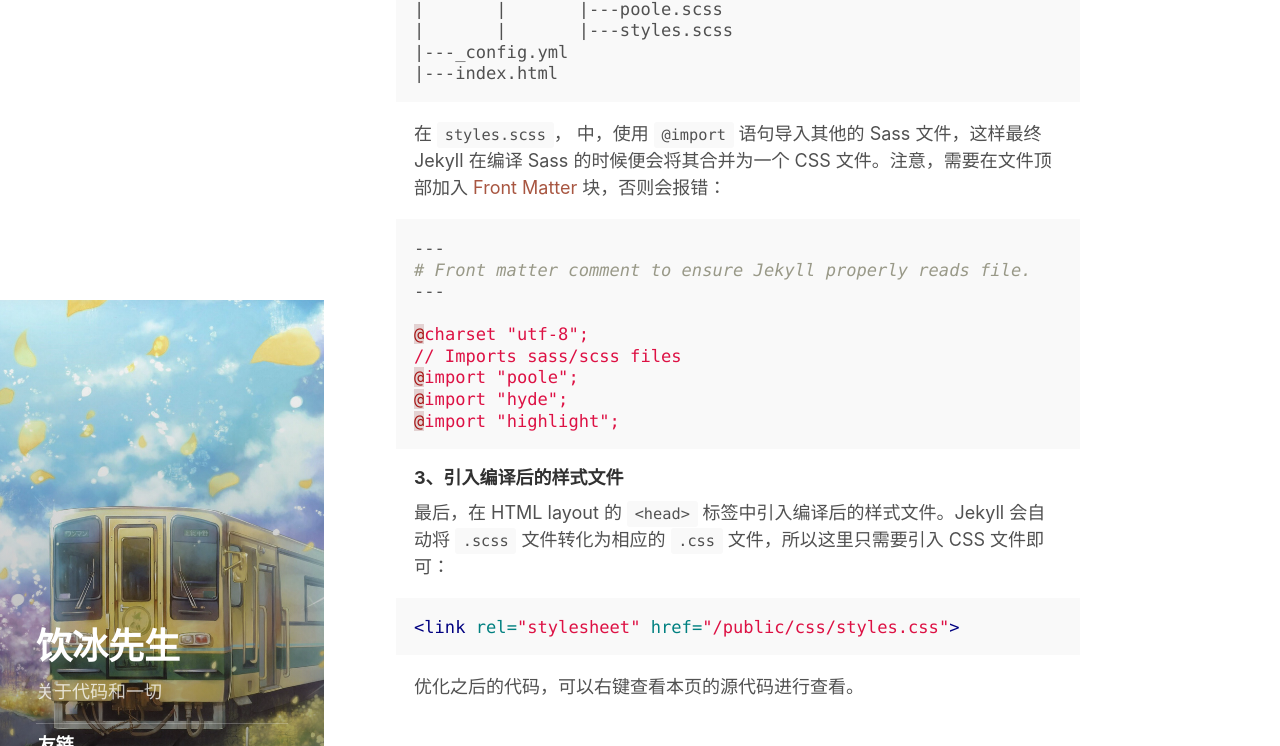
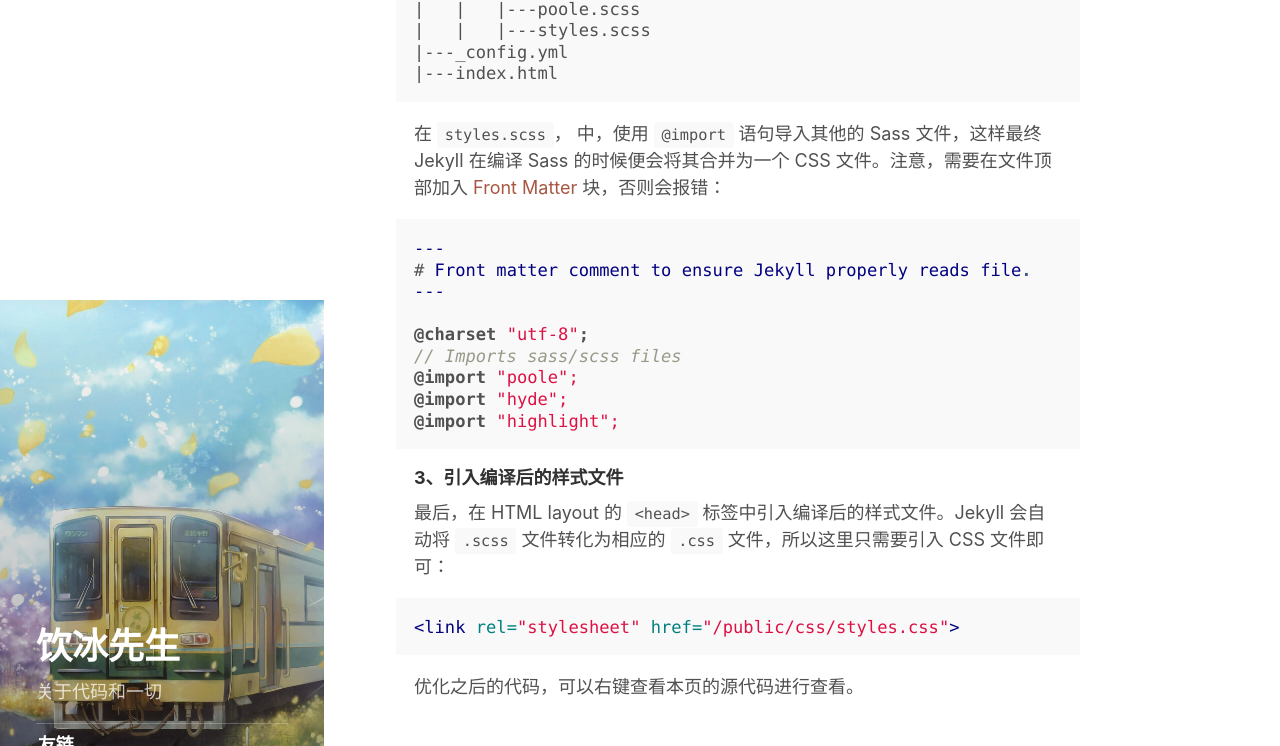
Before and after one commit to ybm/myanbin.github.io, a Jekyll site: the page built from _posts/2016-04-10-compress-html-in-jekyll.md, in a window 1280 px wide and 900 px high, scrolled down 1506 px, cut to the strip 0-746 px from the top of the window. Built offline with Jekyll 4.4.1, drawn with Linux system fonts in a browser that asks for light colours.

```diff
--- a/_posts/2016-04-10-compress-html-in-jekyll.md
+++ b/_posts/2016-04-10-compress-html-in-jekyll.md
@@ -55,11 +55,11 @@ myblog
 |---_layouts
 |---_posts
 |---public
-|	|---css
-|	|	|---highlight.scss
-|	|	|---hyde.scss
-|	|	|---poole.scss
-|	|	|---styles.scss
+|   |---css
+|   |   |---highlight.scss
+|   |   |---hyde.scss
+|   |   |---poole.scss
+|   |   |---styles.scss
 |---_config.yml
 |---index.html
 ~~~
@@ -67,7 +67,7 @@ myblog
 
 在 `styles.scss`， 中，使用 `@import` 语句导入其他的 Sass 文件，这样最终 Jekyll 在编译 Sass 的时候便会将其合并为一个 CSS 文件。注意，需要在文件顶部加入 [Front Matter](https://jekyllrb.com/docs/frontmatter/) 块，否则会报错：
 
-~~~yaml
+~~~sass
 ---
 # Front matter comment to ensure Jekyll properly reads file.
 ---
```
Also changed, not shown: public/img/perseiid.jpg (added).
